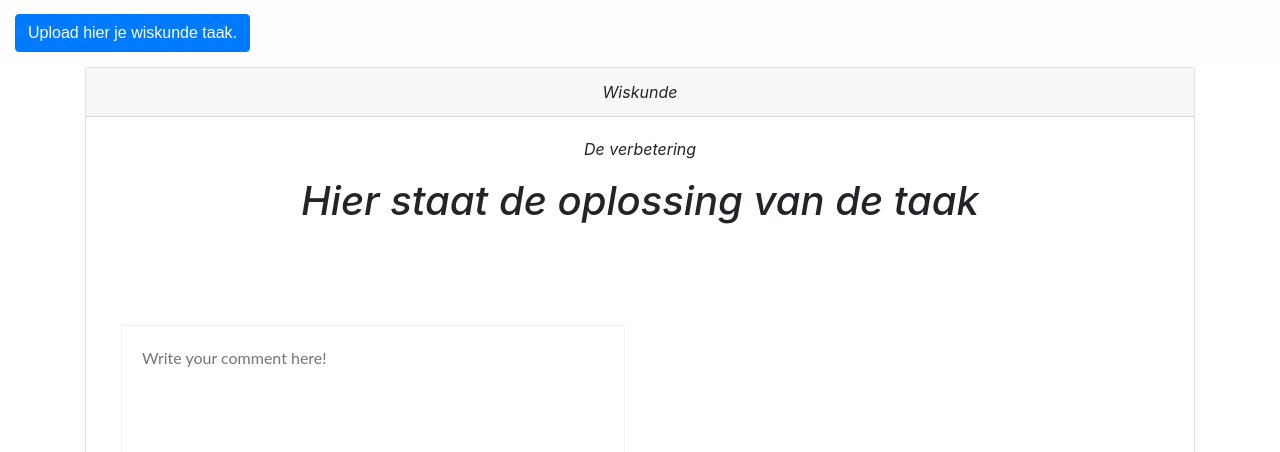
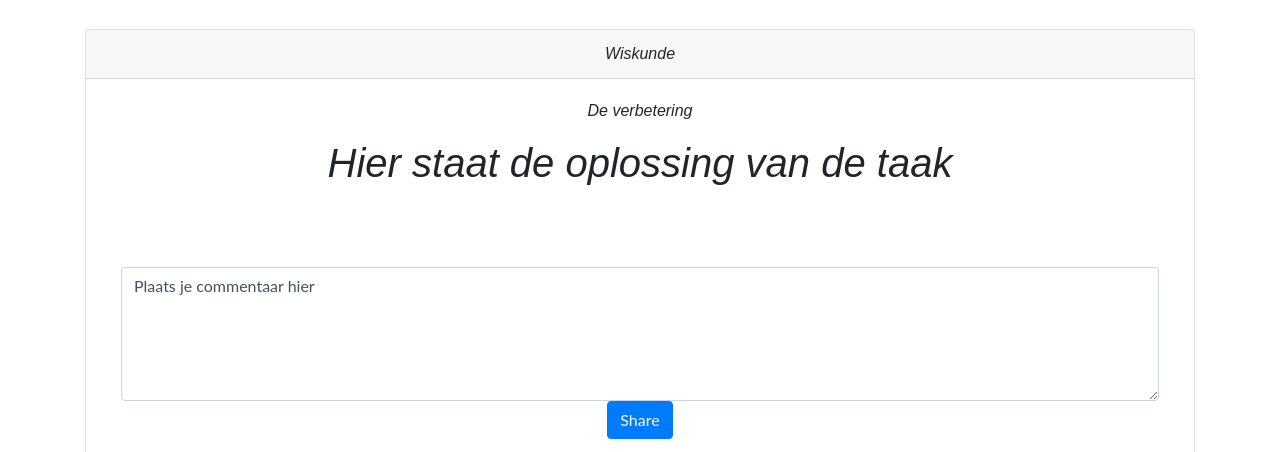
Before and after one commit to vives-projectweek-1-2020/projectweek-1-DJ-R-B.gg, a Laravel app: page /wiskunde in a window 1280 px wide. Shown: the part 201-653 px from the top of the page. Run offline with Laravel 8, Linux system fonts and the light colour scheme.

Commit message:
textbox is placed

```diff
--- a/public/css/wiskunde.css
+++ b/public/css/wiskunde.css
@@ -1,11 +1,10 @@
-.upload{
+.container{
     font-family: sans-serif;
-    background-color: #fefefe;
-    padding:15px;
+    padding:30px;
 }
  .pb-cmnt-container {
         font-family: Lato;
-        margin-top: 100px;
+        margin-top: 50px;
 
 }
  .pb-cmnt-textarea {
@@ -16,5 +15,5 @@
         border: 1px solid #F2F2F2;
 }
 .img-fluid{
-    padding-top: 100px;
+    padding-top: 50px;
 }
--- a/resources/views/wiskunde.blade.php
+++ b/resources/views/wiskunde.blade.php
@@ -8,42 +8,33 @@
     <meta name= "author" content="Brent Schaepdrijver">
     <script src="{{ asset('js/app.js') }}"></script>
     <link rel="stylesheet" href="{{ asset('css/login.css') }}">
-
-    <link rel="stylesheet" href="{{ asset('css/login.css') }}">
     <link rel="stylesheet" href="{{ asset('css/styles.css') }}">
     <link rel="stylesheet" href="{{ asset('css/wiskunde.css') }}">
     <link rel="stylesheet" href="https://stackpath.bootstrapcdn.com/bootstrap/4.4.1/css/bootstrap.min.css" integrity="sha384-Vkoo8x4CGsO3+Hhxv8T/Q5PaXtkKtu6ug5TOeNV6gBiFeWPGFN9MuhOf23Q9Ifjh" crossorigin="anonymous">
 </head>
 <body>
 @include('header')
-            <div class="upload">
-            <input type="button" class="btn btn-primary" class="sticky-top" value="Upload hier je wiskunde taak." />
-        </div>
+
 
     <div class="container">
         <div class="card text-center">
             <div class="card-header">Wiskunde</div>
                 <div class="card-body">
-                <p class="card-text">De verbetering</p>
-                <h1 class="text-center"> Hier staat de oplossing van de taak </h1>
-                <div class="container pb-cmnt-container">
-    <div class="row">
-        <div class="col-md-6 col-md-offset-3"class="card text-center">
-            <div class="panel panel-info">
-                <div class="panel-body">
+                        <p class="card-text">De verbetering</p>
+                            <h1 class="text-center"> Hier staat de oplossing van de taak </h1>
+                                <div class="container pb-cmnt-container">
+                                <div class="form-group">
 
-                    <textarea placeholder="Write your comment here!" class="pb-cmnt-textarea" class="text-center"></textarea>
-                    <div class="float-left">
-                    <button class="btn btn-primary pull-right" type="button" >Share</button>
-</div>
+                                     <textarea class="form-control" rows="5" id="comment">Plaats je commentaar hier</textarea>
+                                     <button class="btn btn-primary pull-right" type="button" >Share</button>
+                                </div>
+                                <img src="..." class="img-fluid" alt="Responsive image">
                 </div>
-            </div>
+        </div>
+
         </div>
     </div>
 </div>
-                <img src="..." class="img-fluid" alt="Responsive image">
-                </div>
-
 </div>
 </body>
 </html>
```
